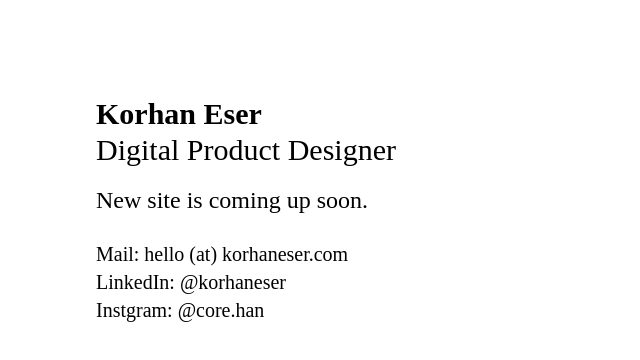
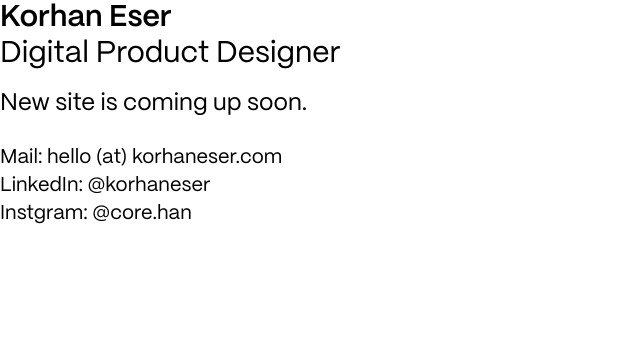
Before and after one commit to Lapin/portfolio2024, a website: page index.html in a window 1280 px wide. Shown: the whole page, without its empty margins (0-640 px from the left). Drawn offline with nearby package versions, Linux system fonts and the light colour scheme; a web font is replaced by a local one.

Commit message:
init tailwind

```diff
--- a/index.html
+++ b/index.html
@@ -8,7 +8,7 @@
     <link rel="stylesheet" href="./style.css">
 </head>
 <body>
-    <div class="p-12 md:p-16 lg:p-24 leading-relaxed">
+    <div class="">
 
         <!-- Navigation -->
         <div>
--- /dev/null
+++ b/package.json
@@ -0,0 +1,5 @@
+{
+  "devDependencies": {
+    "tailwindcss": "^3.4.3"
+  }
+}
--- a/style.css
+++ b/style.css
@@ -1,3 +1,5 @@
+/* Saans */
+
 @font-face {
     font-family: 'Saans';
     src: url(./src/Saans-Light.woff) format('woff');
@@ -40,7 +42,35 @@
     font-weight: 900;
     font-style: normal;
 }
+@font-face {
+    font-family: 'Saans';
+    src: url(./src/Saans-Light.woff) format('woff');
+    src: url(./src/Saans-Light.woff2) format('woff2');
+    font-weight: 300;
+    font-style: normal;
+}
+
+/* PP Mori */
+
+@font-face {
+    font-family: 'Mori';
+    src: url(./src/PPMori-Extralight.otf) format('opentype');
+    font-weight: 400;
+    font-style: normal;
+}
+@font-face {
+    font-family: 'Mori';
+    src: url(./src/PPMori-Regular.otf) format('opentype');
+    font-weight: 400;
+    font-style: normal;
+}
+@font-face {
+    font-family: 'Mori';
+    src: url(./src/PPMori-SemiBold.otf) format('opentype');
+    font-weight: 700;
+    font-style: normal;
+}
 
 body {
-    font-family: 'Saans';
+    font-family: 'Mori';
 }
```
Also changed, not shown: tailwind.config.js (added, +8 -0 lines), src/PPMori-Extralight.otf (added), src/PPMori-ExtralightItalic.otf (added), src/PPMori-Regular.otf (added), src/PPMori-RegularItalic.otf (added), src/PPMori-SemiBold.otf (added), src/PPMori-SemiBoldItalic.otf (added), 2 other files.
